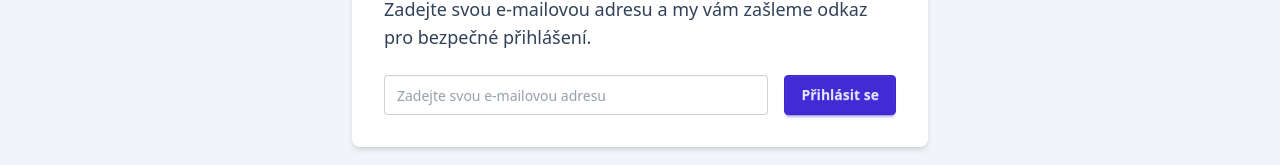
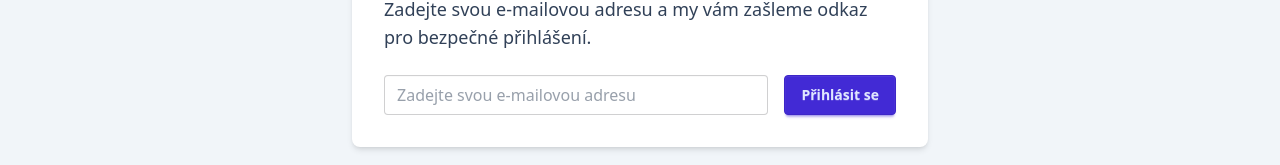
Before and after one commit to flpbalada/invoice-mining, a Next.js app: page /auth/sign-in in a window 1280 px wide. Shown: the part 201-366 px from the top of the page. Built offline with nearby package versions, Linux system fonts and the light colour scheme; no server answers.

Commit message:
fix: update input class for consistent text size in sign-in and invoice mining job form

```diff
--- a/src/features/authentication/sign-in.tsx
+++ b/src/features/authentication/sign-in.tsx
@@ -49,7 +49,7 @@ function SignInForm() {
 					type='text'
 					name='email'
 					placeholder={t('email.placeholder')}
-					className='input w-full'
+					className='input w-full text-base'
 				/>
 			</div>
 			<Button
--- a/src/features/invoice-mining/components/invoice-mining-job-form.tsx
+++ b/src/features/invoice-mining/components/invoice-mining-job-form.tsx
@@ -49,7 +49,7 @@ export function InvoiceMiningJobForm({ fields }: InvoiceMiningJobFormProps) {
 					<Input
 						type={getInputType(field.value)}
 						defaultValue={String(field.value)}
-						className='input w-full'
+						className='input w-full text-base'
 						onClick={onInputClick}
 					/>
 				</fieldset>
```
